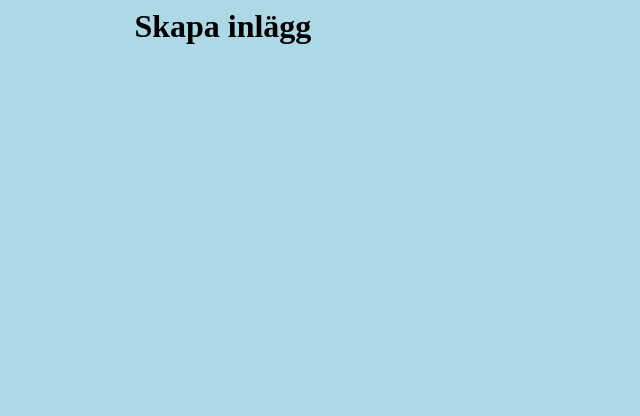
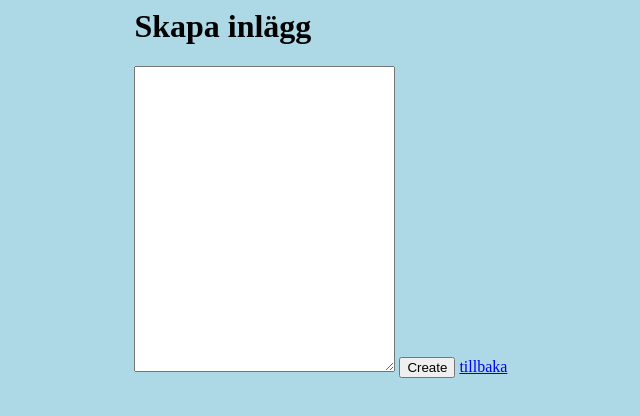
Before and after one commit to JesperHagman/Blogg, a plain HTML site: page blog-client-template/admin/create-post.html in a window 1280 px wide. Shown: the whole page, without its empty margins (0-640 px from the left). Drawn offline with Linux system fonts and the light colour scheme.

Commit message:
live Share commit

```diff
--- a/blog-client-template/admin/create-post.html
+++ b/blog-client-template/admin/create-post.html
@@ -10,6 +10,11 @@
 <div id="container">
      <h1>Skapa inlägg</h1>
 
+     <textarea name="content" id="content-textarea" cols="30" rows="20"></textarea>
+     <input type="submit" value="Create">
+     <a href="index.html">tillbaka</a>
+
+</div>
     <script src="js/create-post.js"></script>
 </body>
 </html>
```
